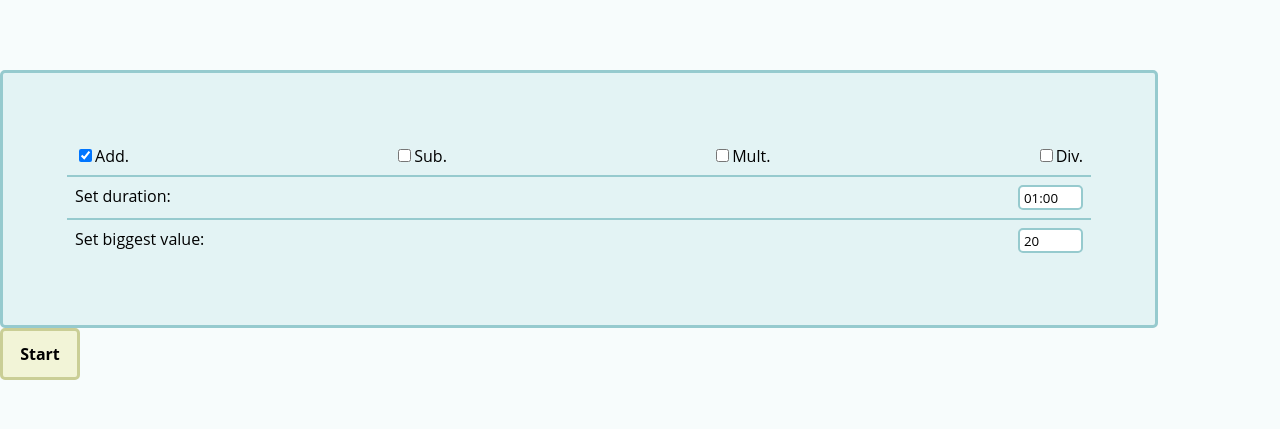
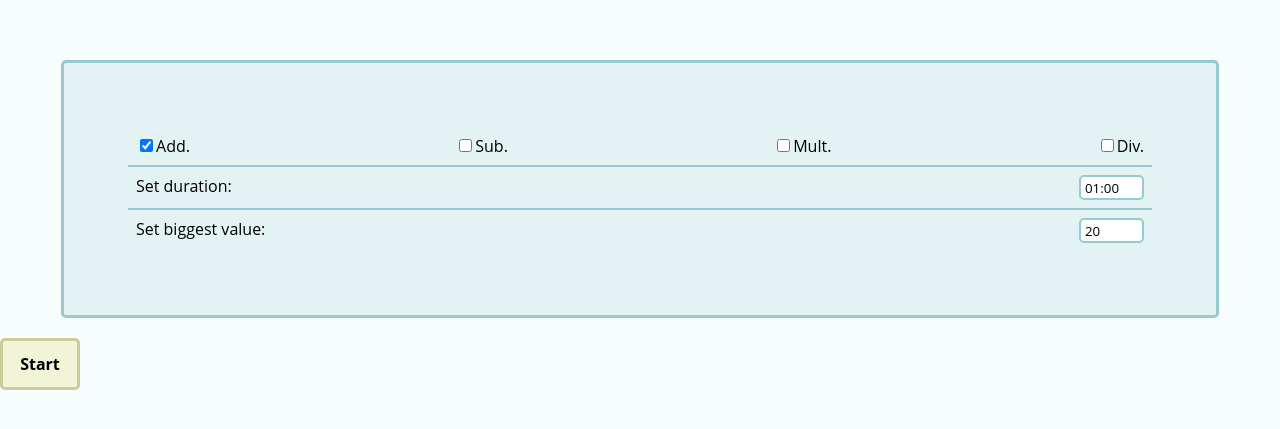
Before and after one commit to pablomartan/arithmetic, a React app: page / in a window 1280 px wide. Shown: the part 175-604 px from the top of the page. Built offline with nearby package versions, Linux system fonts and the light colour scheme.

Commit message:
feat: add margin to Settings.css

```diff
--- a/src/components/Settings.css
+++ b/src/components/Settings.css
@@ -7,6 +7,8 @@
   border: 3px solid var(--dcyan);
   border-radius: 5px;
 
+  margin: 0 auto;
+  margin-bottom: 20px;
   padding: 5%;
 
   background: var(--cyan);
```
